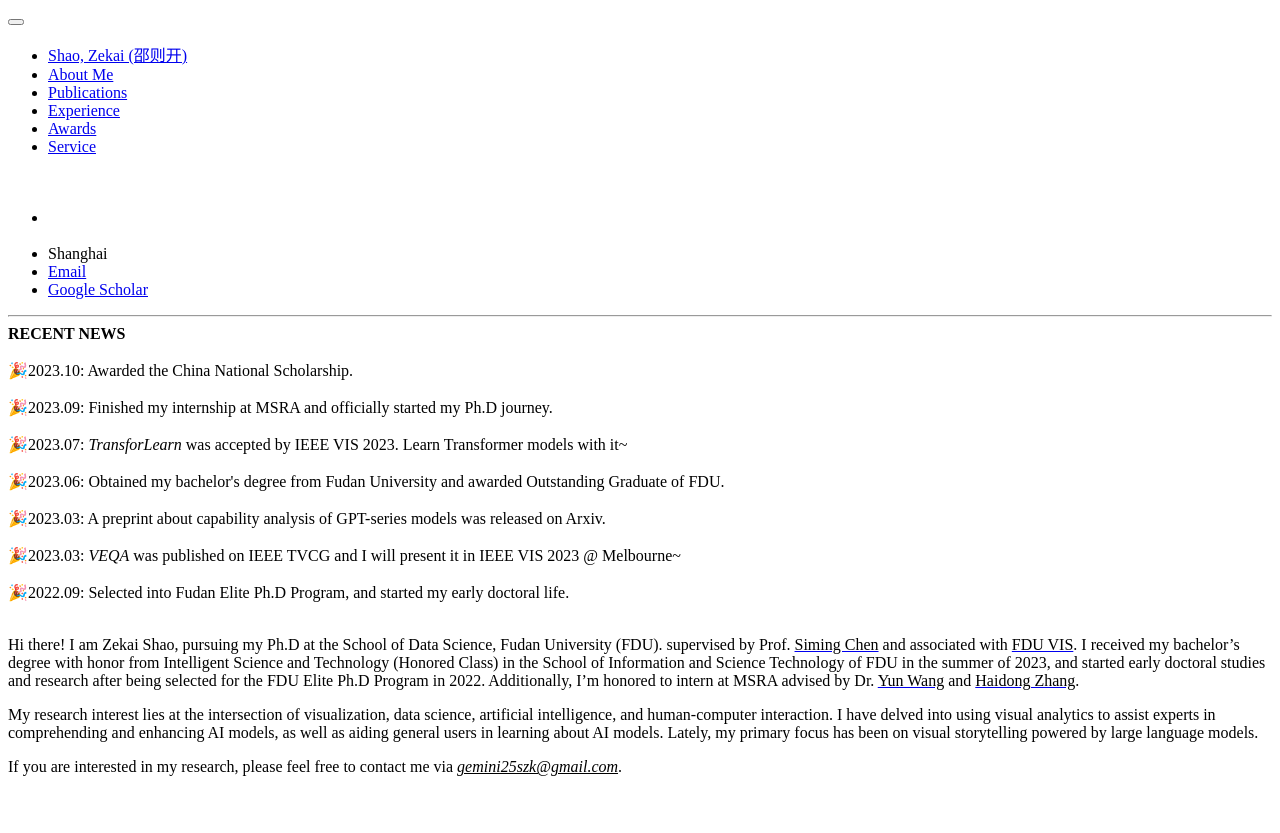
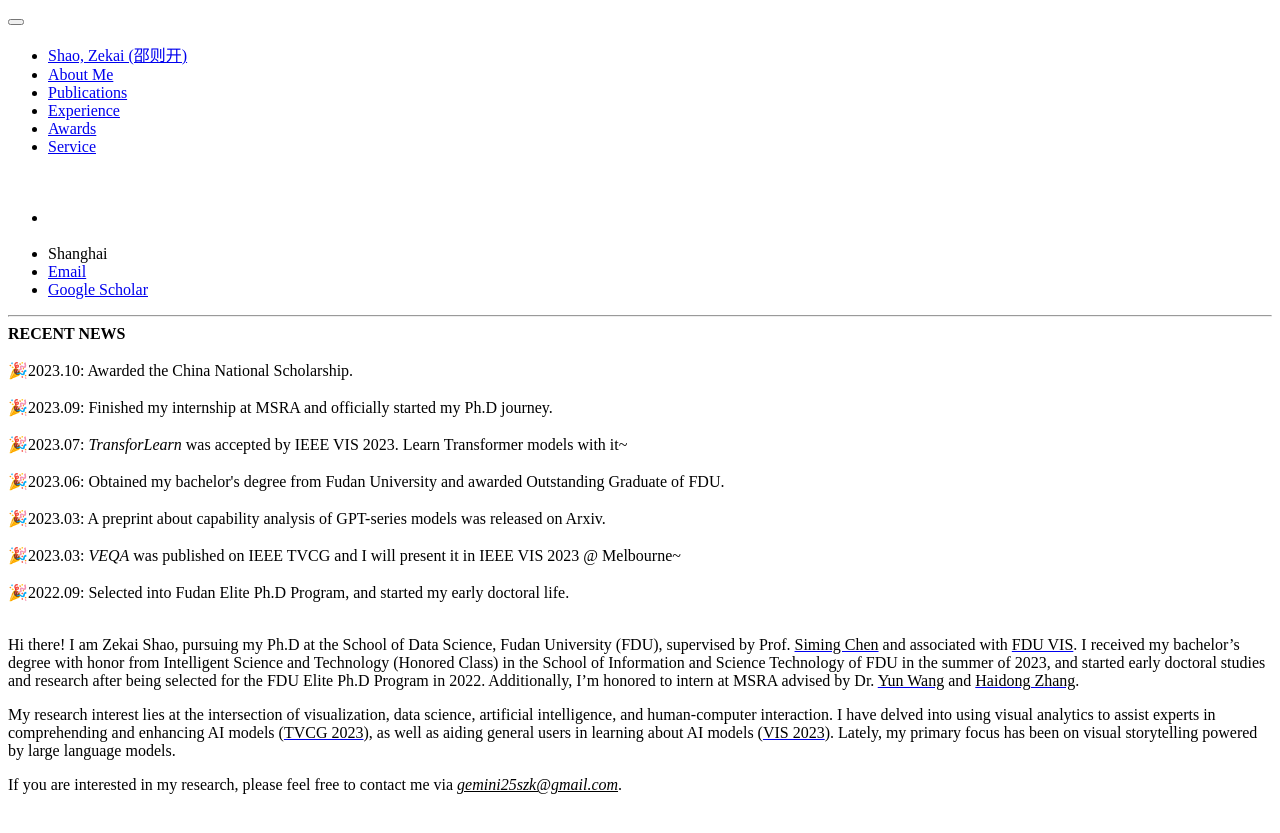
Before and after one commit to ZekaiShao25/ZekaiShao25.github.io, a Jekyll site: the page built from _pages/include/intro.md, in a window 1280 px wide. Shown: the top 833 px of the page. Built offline with Jekyll 4.4.1, drawn with Linux system fonts in a browser that asks for light colours; our own code applies the rules of GitHub Pages for plain Markdown files.

Commit message:
version 1.0

```diff
--- a/_pages/include/intro.md
+++ b/_pages/include/intro.md
@@ -1,6 +1,6 @@
-Hi there! I am Zekai Shao, pursuing my Ph.D at the School of Data Science, Fudan University (FDU). supervised by Prof. [<font color=Black>Siming Chen</font>](http://simingchen.me/) and associated with [<font color=Black>FDU VIS</font>](http://fduvis.net/). I received my bachelor's degree with honor from Intelligent Science and Technology (Honored Class) in the School of Information and Science Technology of FDU in the summer of 2023, and started early doctoral studies and research after being selected for the FDU Elite Ph.D Program in 2022. Additionally, I'm honored to intern at MSRA advised by Dr. [<font color=Black>Yun Wang</font>](https://www.microsoft.com/en-us/research/people/wangyun/) and [<font color=Black>Haidong Zhang</font>](https://www.microsoft.com/en-us/research/people/haizhang/).
+Hi there! I am Zekai Shao, pursuing my Ph.D at the School of Data Science, Fudan University (FDU), supervised by Prof. [<font color=Black>Siming Chen</font>](http://simingchen.me/) and associated with [<font color=Black>FDU VIS</font>](http://fduvis.net/). I received my bachelor's degree with honor from Intelligent Science and Technology (Honored Class) in the School of Information and Science Technology of FDU in the summer of 2023, and started early doctoral studies and research after being selected for the FDU Elite Ph.D Program in 2022. Additionally, I'm honored to intern at MSRA advised by Dr. [<font color=Black>Yun Wang</font>](https://www.microsoft.com/en-us/research/people/wangyun/) and [<font color=Black>Haidong Zhang</font>](https://www.microsoft.com/en-us/research/people/haizhang/).
 
-My research interest lies at the intersection of visualization, data science, artificial intelligence, and human-computer interaction. I have delved into using visual analytics to assist experts in comprehending and enhancing AI models, as well as aiding general users in learning about AI models. Lately, my primary focus has been on visual storytelling powered by large language models.
+My research interest lies at the intersection of visualization, data science, artificial intelligence, and human-computer interaction. I have delved into using visual analytics to assist experts in comprehending and enhancing AI models ([<font color=Black>TVCG 2023</font>](https://doi.org/10.1109/TVCG.2023.3243676)), as well as aiding general users in learning about AI models ([<font color=Black>VIS 2023</font>](https://zekaishao25.github.io/pdf/transforlearn.pdf)). Lately, my primary focus has been on visual storytelling powered by large language models.
 
 If you are interested in my research, please feel free to contact me via *<u>gemini25szk@gmail.com</u>*.
 
```
Also changed, not shown: _pages/include/service.md (+1 -0 lines).
